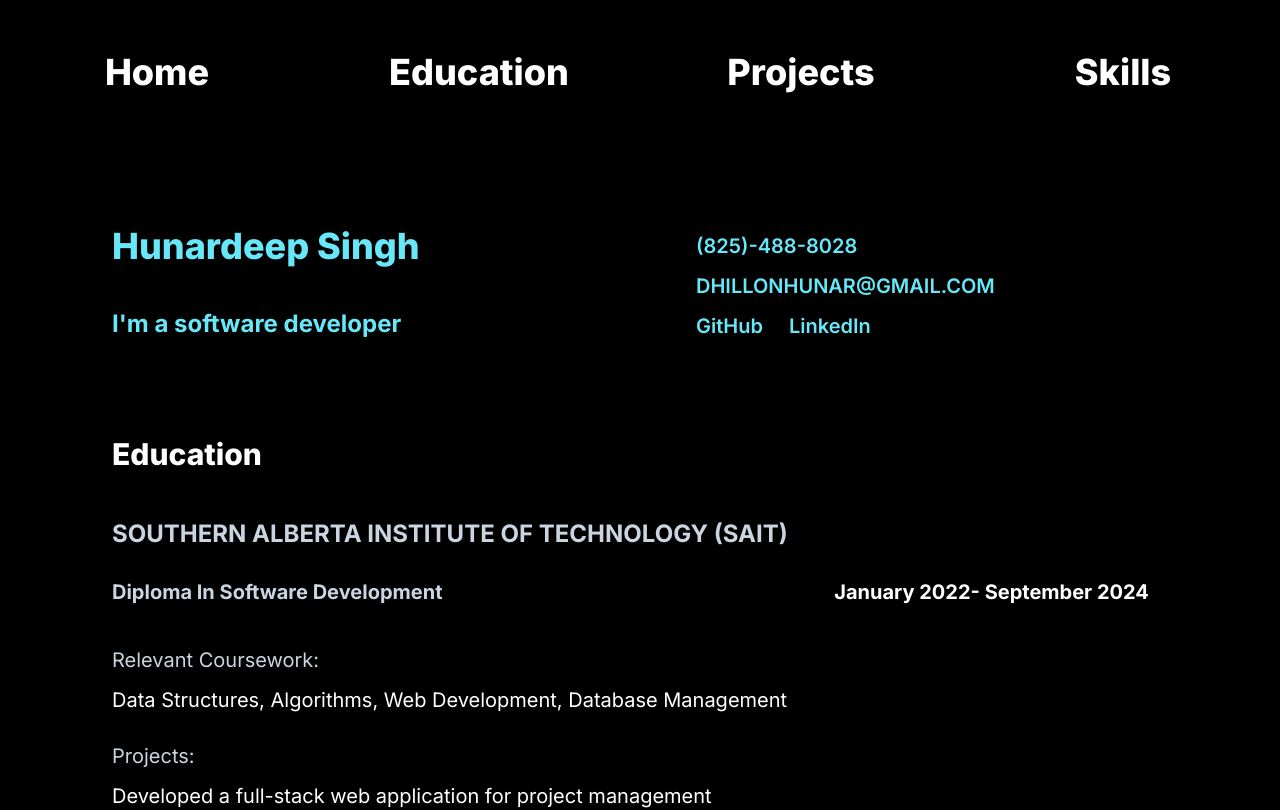
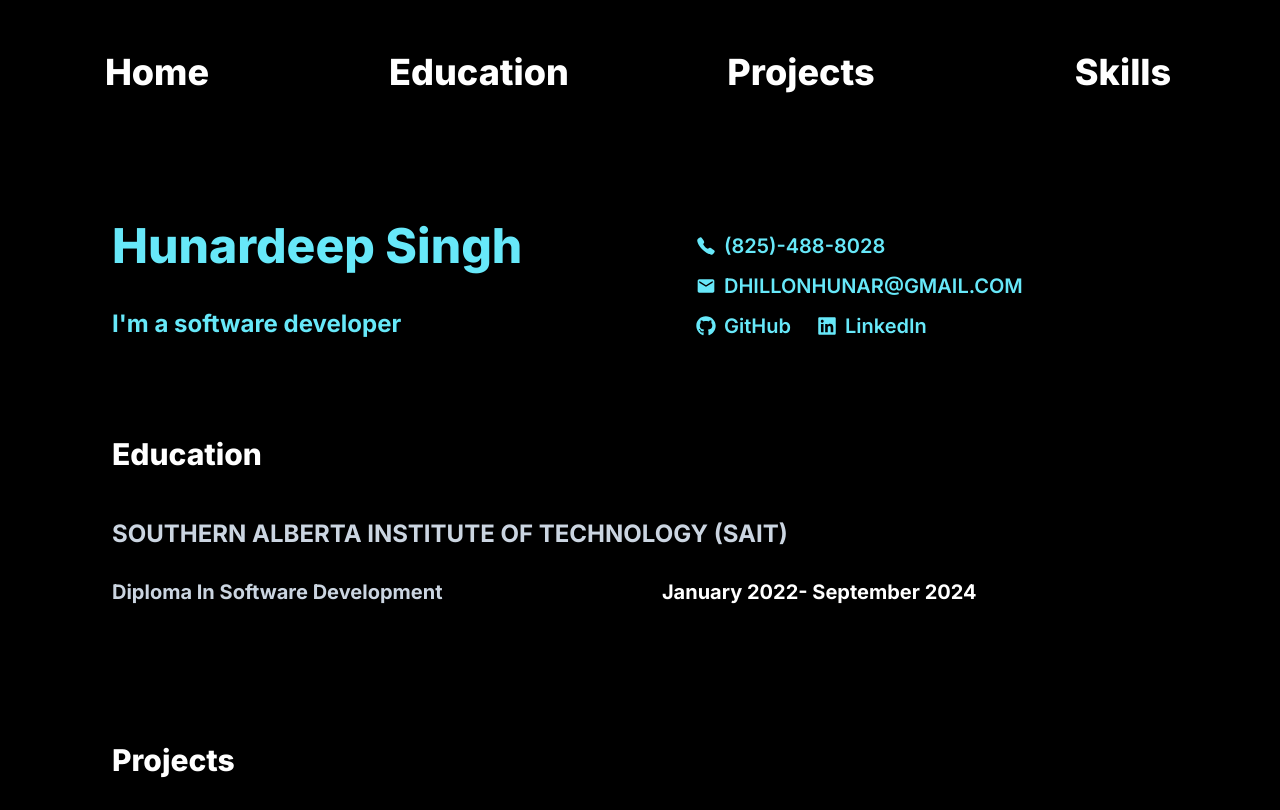
Before and after one commit to hunardeep720/portfolio, a Next.js app: page / in a window 1280 px wide. Shown: the top 810 px of the page. Built offline with nearby package versions, Linux system fonts and the light colour scheme; no server answers.

Commit message:
add icons

```diff
--- a/components/Education.jsx
+++ b/components/Education.jsx
@@ -21,7 +21,7 @@ function Education() {
       <p className="text-xl font-bold col-span-full sm:hidden">
         January 2022- September 2024
       </p>
-      <ul className="col-span-full text-start text-xl gap-7 pt-3 grid ">
+      {/* <ul className="col-span-full text-start text-xl gap-7 pt-3 grid ">
         <li>
           <p className="pr-3 text-slate-300 mb-3">Relevant Coursework:</p>Data
           Structures, Algorithms, Web Development, Database Management
@@ -30,7 +30,7 @@ function Education() {
           <p className="pr-3 text-slate-300 mb-3">Projects:</p>Developed a
           full-stack web application for project management
         </li>
-      </ul>
+      </ul> */}
     </div>
   );
 }
--- a/components/Hero.jsx
+++ b/components/Hero.jsx
@@ -1,6 +1,9 @@
 import React from "react";
 import Link from "next/link";
-import Image from "next/image";
+import { IoCall } from "react-icons/io5";
+import { MdEmail } from "react-icons/md";
+import { FaGithub } from "react-icons/fa6";
+import { FaLinkedin } from "react-icons/fa";
 
 export default function Hero() {
   return (
@@ -10,7 +13,7 @@ export default function Hero() {
     >
       <div className="h-full w-full grid items-end">
         {" "}
-        <h1 className="text-2xl font-extrabold sm:text-4xl text-cyan-300">
+        <h1 className="text-2xl font-extrabold sm:text-5xl text-cyan-300">
           Hunardeep Singh
         </h1>
         <p className="font-bold text-2xl mt-4 text-cyan-300">
@@ -20,30 +23,30 @@ export default function Hero() {
 
       <div className="mt-8 flex flex-col text-xl items-start">
         <Link href={`tel:8254888028`}>
-          <p className="font-semibold text-cyan-300 hover:text-slate-400">
-            (825)-488-8028
+          <p className="font-semibold text-cyan-300 hover:text-slate-400 flex items-center gap-2">
+          <IoCall/>(825)-488-8028
           </p>
         </Link>
         <Link
           href={`mailto:dhillonhunar@gmail.com`}
-          className="my-3 font-semibold text-cyan-300 hover:text-slate-400"
+          className="my-3 font-semibold text-cyan-300 hover:text-slate-400 flex items-center gap-2"
         >
-          DHILLONHUNAR@GMAIL.COM
+          <MdEmail/>DHILLONHUNAR@GMAIL.COM
         </Link>
-        <div>
+        <div className="flex">
           <Link
             href="https://github.com/hunardeep720"
             target="_blank"
-            className="pr-3 border-r-2 border-black font-semibold hover:text-slate-400 text-cyan-300"
+            className="pr-3 border-r-2 border-black font-semibold hover:text-slate-400 text-cyan-300 flex gap-2 items-center"
           >
-            GitHub
+            <FaGithub/>GitHub
           </Link>
           <Link
             href="https://www.linkedin.com/in/hunardeep-singh-9a5785269?lipi=urn%3Ali%3Apage%3Ad_flagship3_profile_view_base_contact_details%3BbGDtpMeVRRyJpG107HUDsA%3D%3D"
             target="_blank"
-            className="pl-3 font-semibold text-cyan-300 hover:text-slate-400"
+            className="pl-3 font-semibold text-cyan-300 hover:text-slate-400 flex gap-2 items-center"
           >
-            LinkedIn
+            <FaLinkedin/>LinkedIn
           </Link>
         </div>
       </div>
--- a/components/Skills.jsx
+++ b/components/Skills.jsx
@@ -14,12 +14,12 @@ function Skills({ front, back }) {
     offset: [0.4, 1],
   });
   return (
-    <div className="mb-44 z-0">
+    <div className="mb-44 z-0 max-w-screen-xl mx-auto sm:ml-28">
       <motion.div
         ref={ref2}
         style={{ opacity: scrollYProgress }}
         id="skills"
-        className="bg-black grid px-6 text-white pt-24 sm:pt-40"
+        className="bg-black grid text-white pt-24 sm:pt-40"
       >
         <p className="text-3xl font-extrabold border-black border-b-2 mb-10 w-full">
           Skills
--- a/package.json
+++ b/package.json
@@ -12,7 +12,8 @@
     "framer-motion": "^11.1.9",
     "next": "14.2.3",
     "react": "^18",
-    "react-dom": "^18"
+    "react-dom": "^18",
+    "react-icons": "^5.3.0"
   },
   "devDependencies": {
     "postcss": "^8",
```
Also changed, not shown: 1 other file (tests, documents, lock files or other folders).
